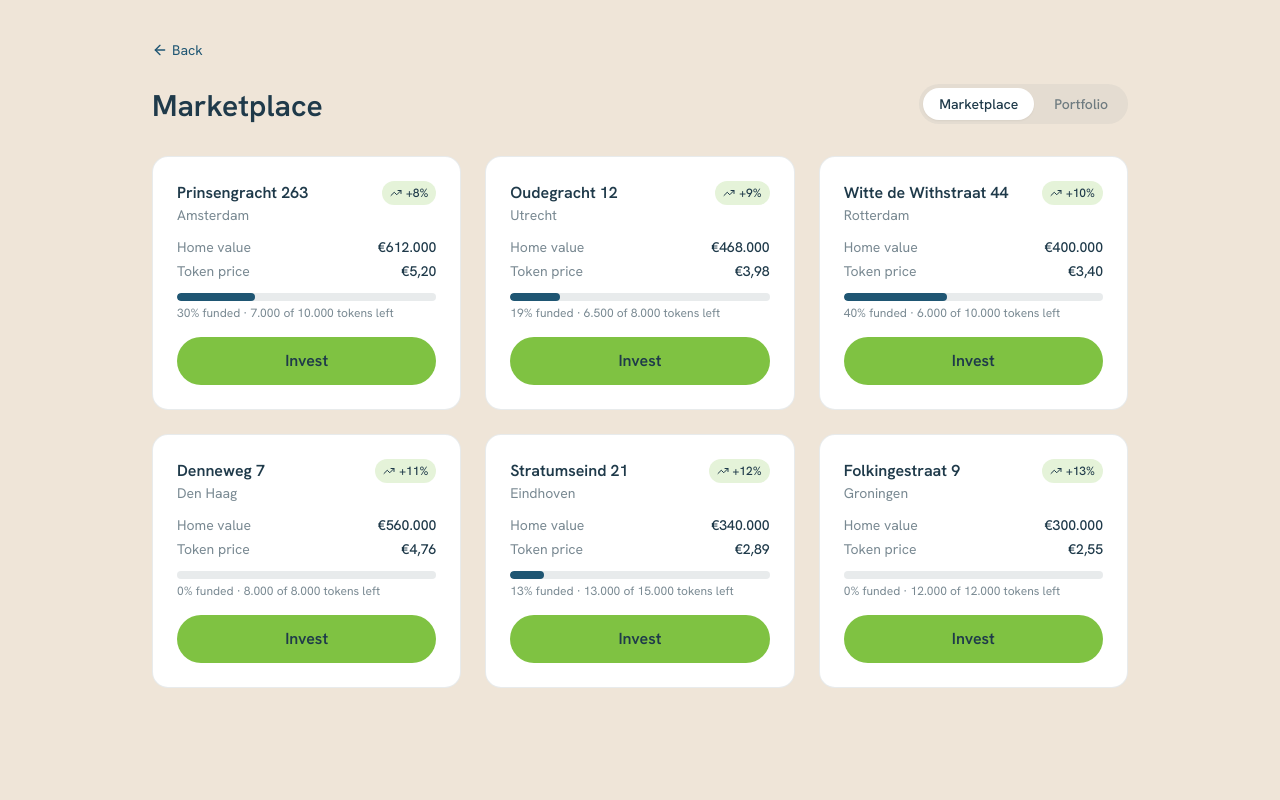
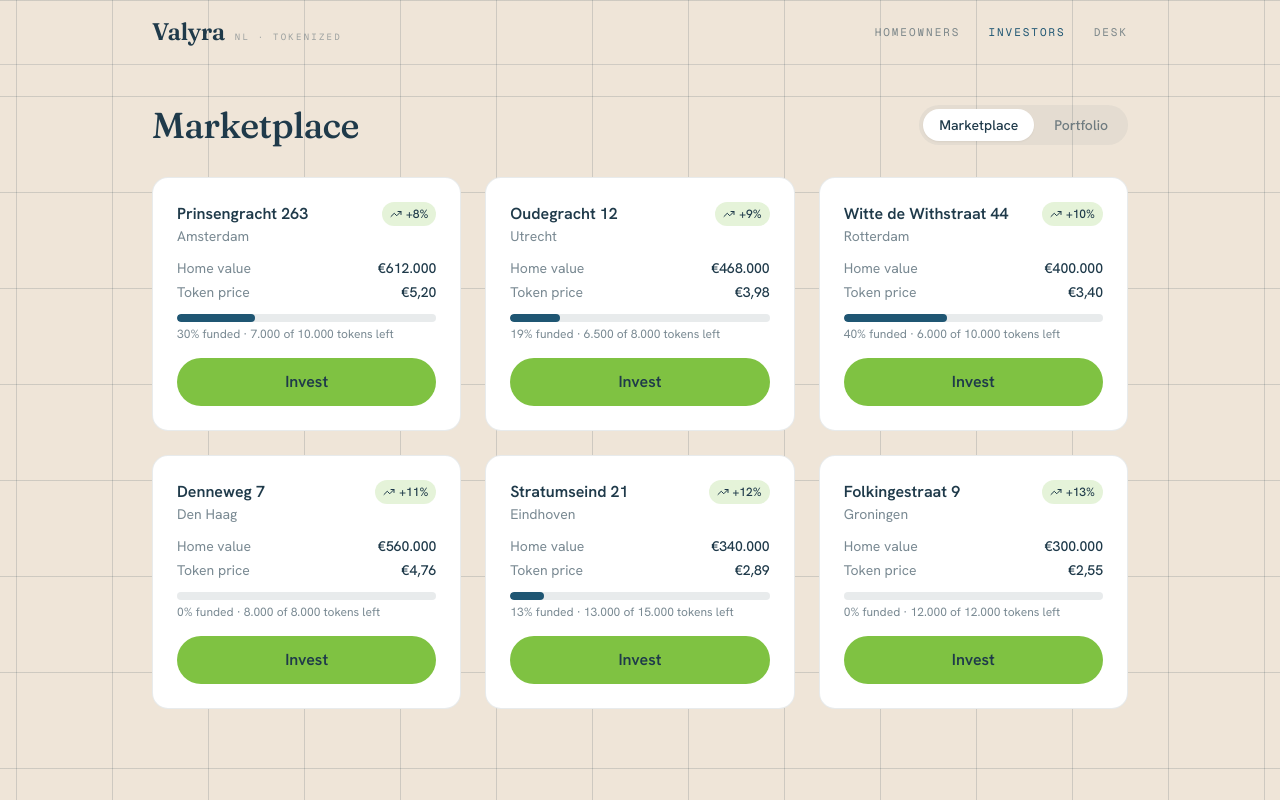
Before and after one commit to Franreal123/valyra-mvp, a Next.js app: page /investor in a window 1280 px wide. Built offline with nearby package versions, Linux system fonts and the light colour scheme.

Commit message:
design: shared editorial header + serif flow headings + minus-sign & buy-edge polish

```diff
--- a/src/app/admin/page.tsx
+++ b/src/app/admin/page.tsx
@@ -1,8 +1,10 @@
+import { AppHeader } from "@/components/app-header";
 import { AdminDashboard } from "@/components/admin/admin-dashboard";
 
 export default function AdminPage() {
   return (
-    <main className="min-h-screen bg-valyra-paper">
+    <main className="paper-texture min-h-screen">
+      <AppHeader active="/admin" />
       <AdminDashboard />
     </main>
   );
--- a/src/app/homeowner/page.tsx
+++ b/src/app/homeowner/page.tsx
@@ -1,8 +1,10 @@
+import { AppHeader } from "@/components/app-header";
 import { HomeownerWizard } from "@/components/homeowner/homeowner-wizard";
 
 export default function HomeownerPage() {
   return (
-    <main className="min-h-screen bg-valyra-paper">
+    <main className="paper-texture min-h-screen">
+      <AppHeader active="/homeowner" />
       <HomeownerWizard />
     </main>
   );
--- a/src/app/investor/page.tsx
+++ b/src/app/investor/page.tsx
@@ -1,8 +1,10 @@
+import { AppHeader } from "@/components/app-header";
 import { InvestorApp } from "@/components/investor/investor-app";
 
 export default function InvestorPage() {
   return (
-    <main className="min-h-screen bg-valyra-paper">
+    <main className="paper-texture min-h-screen">
+      <AppHeader active="/investor" />
       <InvestorApp />
     </main>
   );
--- a/src/components/admin/admin-dashboard.tsx
+++ b/src/components/admin/admin-dashboard.tsx
@@ -1,8 +1,7 @@
 "use client";
 
 import { useState } from "react";
-import Link from "next/link";
-import { ArrowLeft, CheckCircle2, RotateCcw, X } from "lucide-react";
+import { CheckCircle2, RotateCcw, X } from "lucide-react";
 import { cn } from "@/lib/utils";
 import { Button } from "@/components/ui/button";
 import { Card } from "@/components/ui/card";
@@ -47,11 +46,8 @@ export function AdminDashboard() {
 
   return (
     <div className="mx-auto max-w-5xl px-6 py-10">
-      <Link href="/" className="mb-6 inline-flex items-center gap-1 text-sm text-valyra-blue hover:underline">
-        <ArrowLeft size={16} /> Back
-      </Link>
       <div className="mb-8 flex items-center justify-between gap-4">
-        <h1 className="text-3xl font-semibold text-valyra-ink">Platform overview</h1>
+        <h1 className="display text-4xl font-medium text-valyra-ink">Platform overview</h1>
         <button
           onClick={handleReset}
           className="inline-flex items-center gap-1.5 rounded-full border border-valyra-ink/15 px-3 py-1.5 font-mono text-[11px] uppercase tracking-[0.14em] text-valyra-ink/60 hover:border-valyra-blue hover:text-valyra-blue"
@@ -77,7 +73,7 @@ export function AdminDashboard() {
       </div>
 
       {/* Homes & settlement */}
-      <h2 className="mb-3 mt-10 text-lg font-semibold text-valyra-ink">Homes &amp; settlement</h2>
+      <h2 className="display mb-3 mt-10 text-xl font-medium text-valyra-ink">Homes &amp; settlement</h2>
       <Card className="overflow-x-auto">
         <table className="w-full text-sm">
           <thead>
--- /dev/null
+++ b/src/components/app-header.tsx
@@ -0,0 +1,42 @@
+import Link from "next/link";
+import { cn } from "@/lib/utils";
+
+// Shared editorial chrome across the three flows. Server component — the
+// wordmark returns home, so individual pages no longer need a "Back" link.
+const links = [
+  { href: "/homeowner", label: "Homeowners" },
+  { href: "/investor", label: "Investors" },
+  { href: "/admin", label: "Desk" },
+] as const;
+
+type FlowPath = (typeof links)[number]["href"];
+
+export function AppHeader({ active }: { active: FlowPath }) {
+  return (
+    <header className="border-b border-valyra-ink/15">
+      <div className="mx-auto flex max-w-5xl items-center justify-between px-6 py-4">
+        <Link href="/" className="flex items-baseline gap-2.5">
+          <span className="display text-2xl font-semibold text-valyra-ink">Valyra</span>
+          <span className="hidden font-mono text-[9px] uppercase tracking-[0.25em] text-valyra-ink/40 sm:block">
+            NL · Tokenized
+          </span>
+        </Link>
+        <nav className="flex items-center gap-5 font-mono text-[11px] uppercase tracking-[0.18em] sm:gap-7">
+          {links.map((l) => (
+            <Link
+              key={l.href}
+              href={l.href}
+              aria-current={active === l.href ? "page" : undefined}
+              className={cn(
+                "transition-colors hover:text-valyra-blue",
+                active === l.href ? "text-valyra-blue" : "text-valyra-ink/55",
+              )}
+            >
+              {l.label}
+            </Link>
+          ))}
+        </nav>
+      </div>
+    </header>
+  );
+}
--- a/src/components/homeowner/homeowner-wizard.tsx
+++ b/src/components/homeowner/homeowner-wizard.tsx
@@ -89,18 +89,12 @@ export function HomeownerWizard() {
 
   return (
     <div className="mx-auto max-w-2xl px-6 py-10">
-      <Link
-        href="/"
-        className="mb-6 inline-flex items-center gap-1 text-sm text-valyra-blue hover:underline"
-      >
-        <ArrowLeft size={16} /> Back
-      </Link>
       <Stepper steps={STEPS} current={step} />
 
       <div className="mt-8">
         {step === 0 && (
           <Card className="flex flex-col gap-4">
-            <h2 className="text-xl font-semibold text-valyra-ink">
+            <h2 className="display text-2xl font-medium text-valyra-ink">
               Tell us about your home
             </h2>
             <Field label="Address">
@@ -184,7 +178,7 @@ export function HomeownerWizard() {
 
         {step === 1 && (
           <Card className="flex flex-col gap-4">
-            <h2 className="text-xl font-semibold text-valyra-ink">
+            <h2 className="display text-2xl font-medium text-valyra-ink">
               Estimated value
             </h2>
             <p className="text-4xl font-semibold text-valyra-blue">
@@ -226,7 +220,7 @@ export function HomeownerWizard() {
 
         {step === 2 && (
           <Card className="flex flex-col gap-4">
-            <h2 className="text-xl font-semibold text-valyra-ink">Your offer</h2>
+            <h2 className="display text-2xl font-medium text-valyra-ink">Your offer</h2>
             <div className="rounded-xl bg-valyra-lime/15 p-5">
               <p className="text-sm text-valyra-ink/70">Cash to you today</p>
               <p className="text-4xl font-semibold text-valyra-ink">
@@ -270,7 +264,7 @@ export function HomeownerWizard() {
         {step === 3 && home && (
           <Card className="flex flex-col items-center gap-3 text-center">
             <CheckCircle2 className="text-valyra-lime" size={48} />
-            <h2 className="text-xl font-semibold text-valyra-ink">
+            <h2 className="display text-2xl font-medium text-valyra-ink">
               Agreement signed
             </h2>
             <p className="text-valyra-ink/70">
--- a/src/components/investor/home-card.tsx
+++ b/src/components/investor/home-card.tsx
@@ -2,7 +2,7 @@ import { TrendingUp } from "lucide-react";
 import { Card } from "@/components/ui/card";
 import { Button } from "@/components/ui/button";
 import { formatEUR, formatEURPrecise } from "@/lib/format";
-import { simulateAppreciationPct } from "@/lib/market";
+import { simulateAppreciationPct, MIN_INVESTMENT_EUR } from "@/lib/market";
 import type { TokenizedHome } from "@/lib/types";
 
 // Marketplace card for one tokenized home. `available` is passed in by the
@@ -18,6 +18,9 @@ export function HomeCard({
 }) {
   const soldPct = Math.round(((home.tokenCount - available) / home.tokenCount) * 100);
   const fullyFunded = available <= 0;
+  // Not strictly sold out, but too few tokens left to clear the €100 minimum.
+  const belowMinimum = !fullyFunded && available * home.tokenPrice < MIN_INVESTMENT_EUR;
+  const closed = fullyFunded || belowMinimum;
 
   return (
     <Card className="flex flex-col gap-3">
@@ -49,12 +52,12 @@ export function HomeCard({
       </div>
 
       <Button
-        variant={fullyFunded ? "ghost" : "primary"}
-        disabled={fullyFunded}
+        variant={closed ? "ghost" : "primary"}
+        disabled={closed}
         onClick={() => onInvest(home)}
         className="mt-1"
       >
-        {fullyFunded ? "Fully funded" : "Invest"}
+        {fullyFunded ? "Fully funded" : belowMinimum ? "Almost funded" : "Invest"}
       </Button>
     </Card>
   );
--- a/src/components/investor/investor-app.tsx
+++ b/src/components/investor/investor-app.tsx
@@ -1,8 +1,6 @@
 "use client";
 
 import { useState } from "react";
-import Link from "next/link";
-import { ArrowLeft } from "lucide-react";
 import { cn } from "@/lib/utils";
 import { HomeCard } from "@/components/investor/home-card";
 import { BuyPanel } from "@/components/investor/buy-panel";
@@ -40,12 +38,8 @@ export function InvestorApp() {
 
   return (
     <div className="mx-auto max-w-5xl px-6 py-10">
-      <Link href="/" className="mb-6 inline-flex items-center gap-1 text-sm text-valyra-blue hover:underline">
-        <ArrowLeft size={16} /> Back
-      </Link>
-
       <div className="mb-8 flex items-end justify-between">
-        <h1 className="text-3xl font-semibold text-valyra-ink">Marketplace</h1>
+        <h1 className="display text-4xl font-medium text-valyra-ink">Marketplace</h1>
         <nav className="flex gap-1 rounded-full bg-valyra-ink/5 p-1">
           {(["market", "portfolio"] as Tab[]).map((t) => (
             <button
--- a/src/lib/format.ts
+++ b/src/lib/format.ts
@@ -1,15 +1,19 @@
+// Negatives use a true minus sign (U+2212) for typographic consistency.
+const MINUS = "−";
+
 // Whole euros with dot thousands separators, e.g. 42500 -> "€42.500".
 export function formatEUR(n: number): string {
   const rounded = Math.round(n);
   const grouped = Math.abs(rounded)
     .toString()
     .replace(/\B(?=(\d{3})+(?!\d))/g, ".");
-  return `€${rounded < 0 ? "-" : ""}${grouped}`;
+  return `€${rounded < 0 ? MINUS : ""}${grouped}`;
 }
 
 // Two decimals, comma decimal separator, e.g. 4.25 -> "€4,25".
 export function formatEURPrecise(n: number): string {
-  const [int, dec] = n.toFixed(2).split(".");
+  const sign = n < 0 ? MINUS : "";
+  const [int, dec] = Math.abs(n).toFixed(2).split(".");
   const grouped = int.replace(/\B(?=(\d{3})+(?!\d))/g, ".");
-  return `€${grouped},${dec}`;
+  return `€${sign}${grouped},${dec}`;
 }
```
Also changed, not shown: 1 other file (tests, documents, lock files or other folders).
